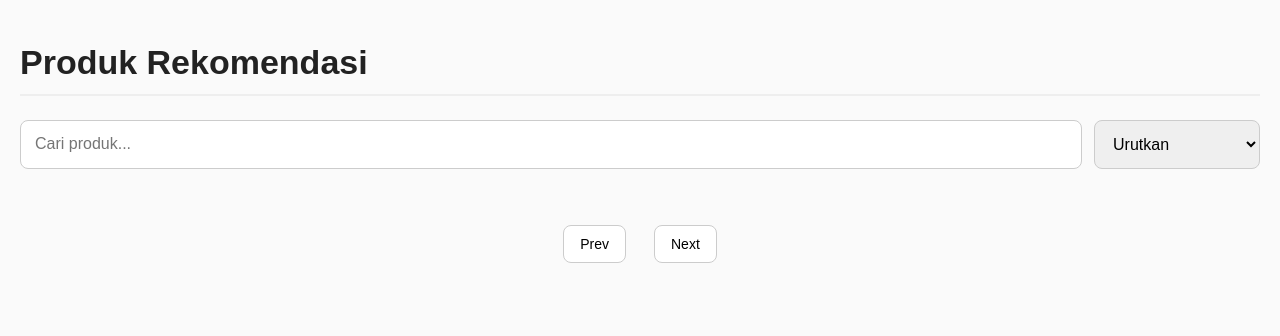
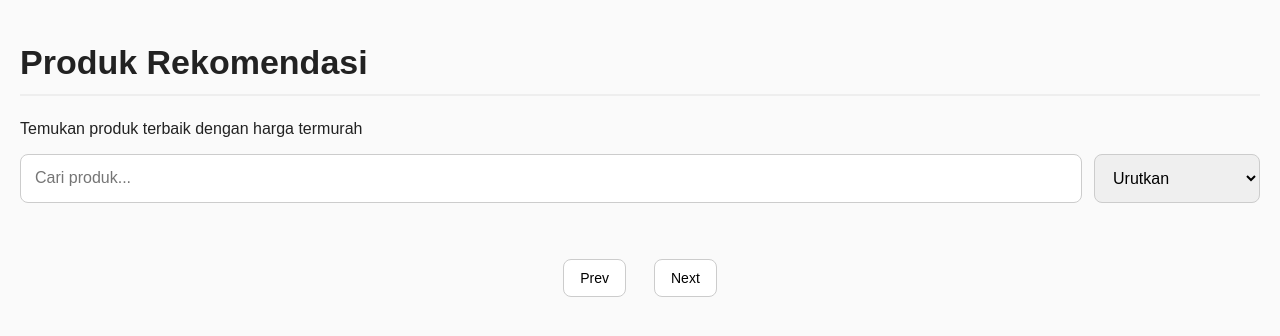
Before and after one commit to destakaryan/affiliate-shopee, a plain HTML site: page index.html in a window 1280 px wide. Drawn offline with Linux system fonts and the light colour scheme; no server answers.

Commit message:
Update index.html

```diff
--- a/index.html
+++ b/index.html
@@ -8,7 +8,13 @@
 </head>
 <body>
 
-<h1>Produk Rekomendasi</h1>
+<div class="hero">
+    <h1>Produk Rekomendasi</h1>
+        <p class="hero-sub">
+            Temukan produk terbaik dengan harga termurah
+        </p>
+</div>
+
 
 <div class="toolbar">
     <input type="text" id="search" placeholder="Cari produk...">
```
